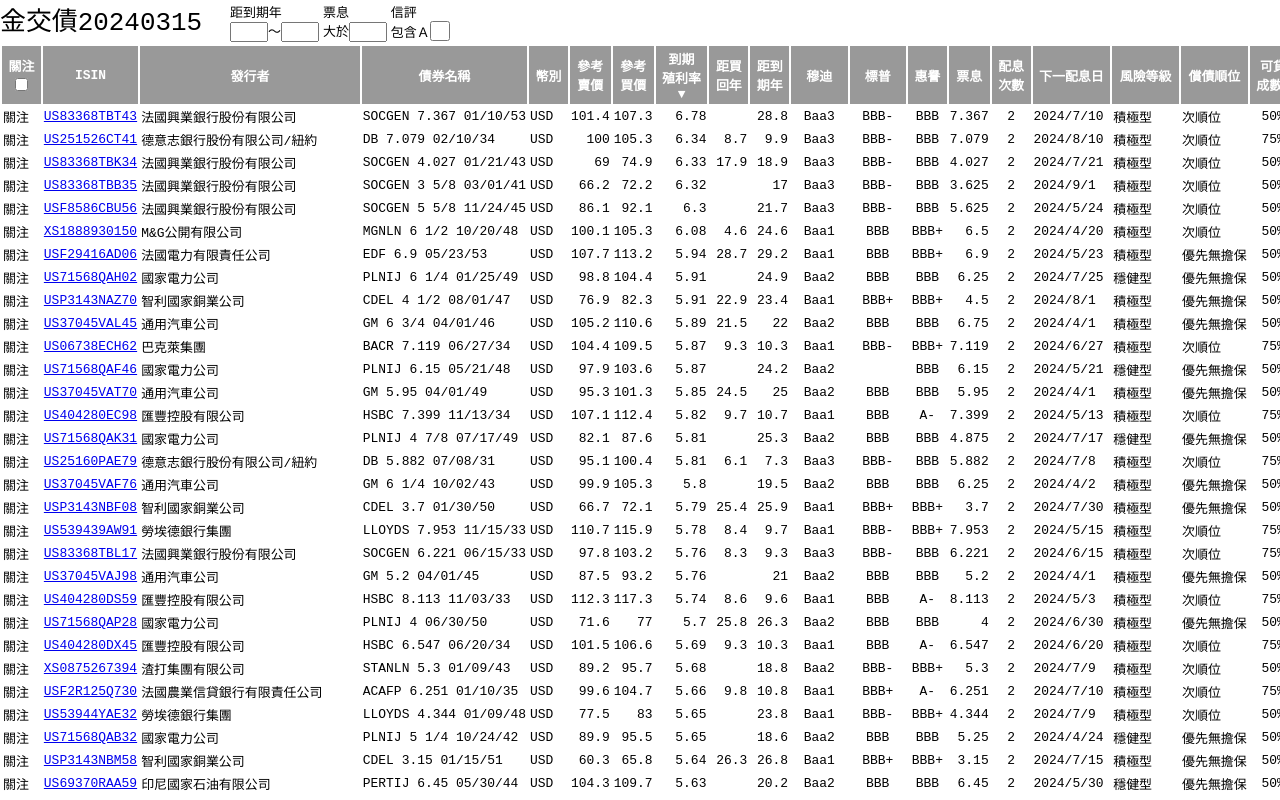
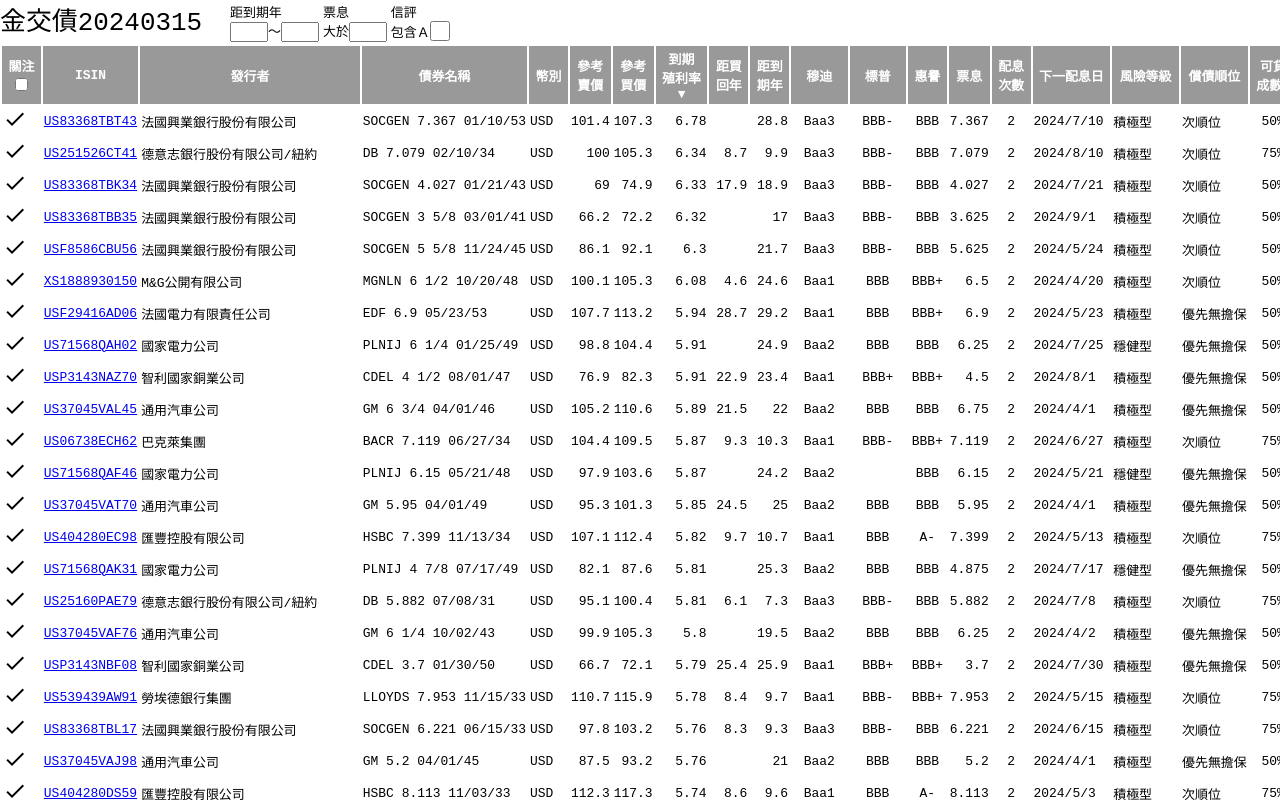
Before and after one commit to chinghunglai/bonds, a Vue app: page / in a window 1280 px wide. Built offline with nearby package versions, Linux system fonts and the light colour scheme.

Commit message:
加入 google icons

```diff
--- a/index.html
+++ b/index.html
@@ -4,6 +4,7 @@
 		<meta charset="UTF-8">
 		<link rel="icon" href="/favicon.ico">
 		<meta name="viewport" content="width=device-width, initial-scale=1.0">
+		<link href="https://fonts.googleapis.com/icon?family=Material+Icons" rel="stylesheet">
 		<title>Vite App</title>
 	</head>
 	<body>
--- a/src/BondTable.vue
+++ b/src/BondTable.vue
@@ -9,7 +9,9 @@
 		</thead>
 		<tbody>
 			<tr v-for="bond in sortedList" :isin="bond.isin" :class="{'favorite': !$store.state.filter.favorite && $store.state.favorite[bond.isin]}">
-				<td class="focus" @click="onFocus({bond})">關注</td>
+				<td class="focus" @click="onFocus({bond})">
+					<span class="material-icons">done</span>
+				</td>
 				<td v-for="cso in csList" :class="[cso.class]" :key="cso.key" v-html="getValue({bond, cso, key: cso.key})"/>
 			</tr>
 		</tbody>
```
Lines whose indentation alone changed are shown as unchanged.
